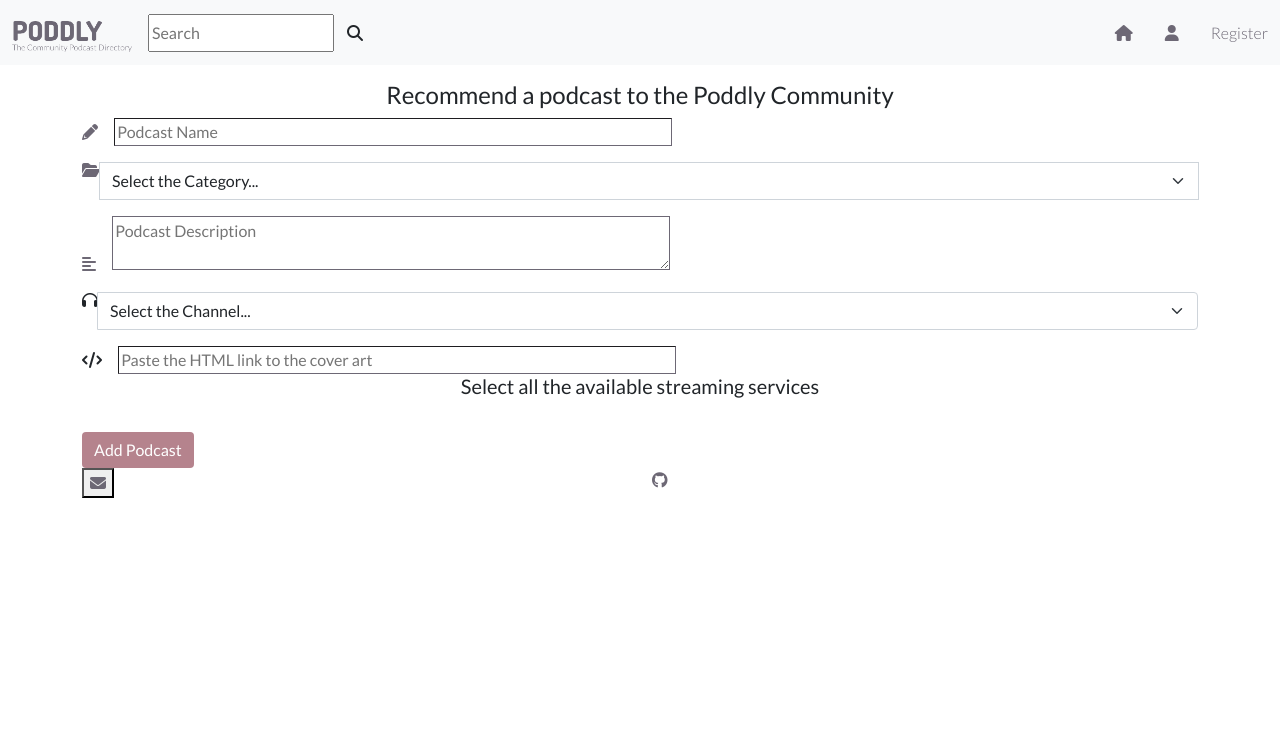
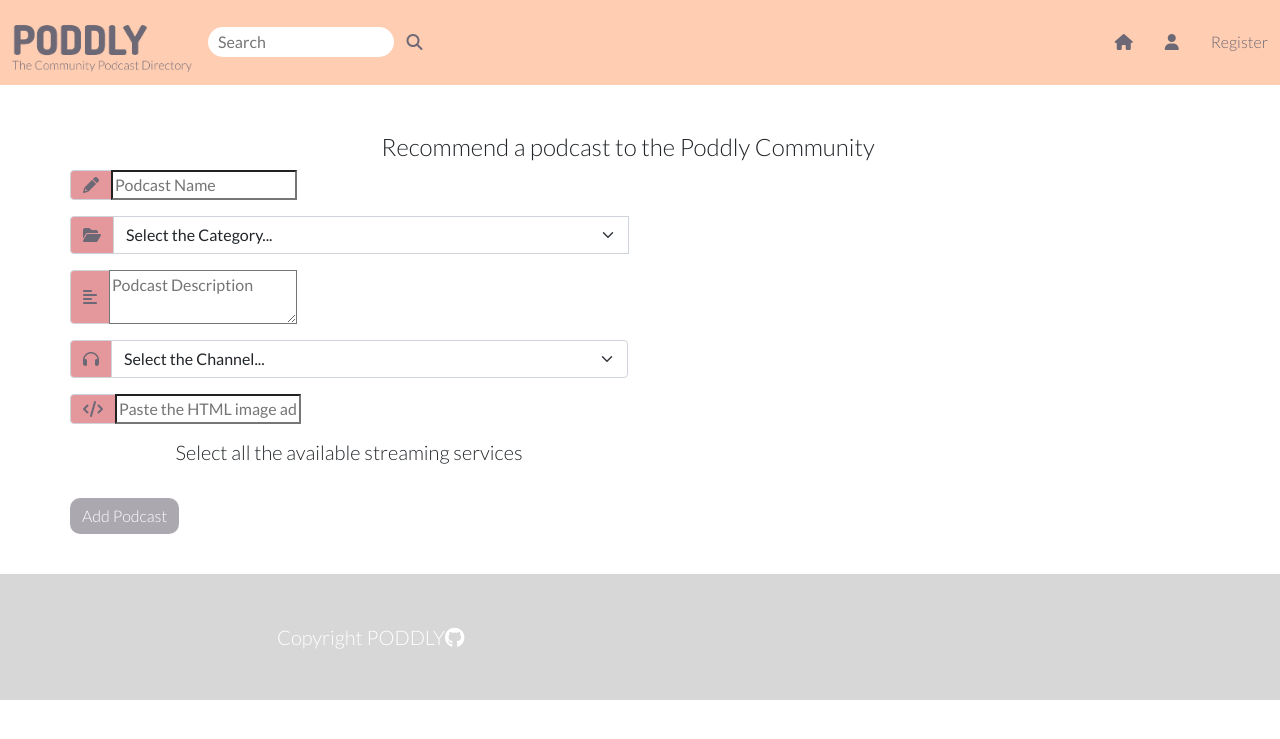
Before and after one commit to PeteCookson/Poddly, a Flask app: page /add_podcast in a window 1280 px wide. Shown: the top 739 px of the page. Run offline with Flask 2, Linux system fonts and the light colour scheme; data that the repository does not hold is empty; some libraries are stand-ins or nearby versions.

Commit message:
Update to styling, changes to style.css

```diff
--- a/static/css/style.css
+++ b/static/css/style.css
@@ -12,10 +12,33 @@ a {
     text-decoration: none;
 }
 
+h5,
+h4 {
+    font-weight: 300;
+    text-align: center;
+    margin-top: 3;
+}
+
+/*----------------------Navbar */
+
+.navbar {
+    background-color: #ffcdb2;
+}
+
+.navbar-toggler {
+    color: #6d6875;
+}
+
 .nav-item {
     padding-left: 2rem;
+
 }
 
+.fa-solid:hover {
+    color: #FFFFFF;
+}
+
+/*----------------------Alert box */
 
 .flashes h4 {
     line-height: 2;
@@ -24,21 +47,26 @@ a {
 .alert {
     text-align: center;
     font-size: 1.4rem;
+    font-weight: 300;
     position: fixed;
-    top: 75px;
+    top: 85px;
     left: 25%;
     width: 50%;
-    z-index: 7000;
-    color: rgb(6, 6, 6);
-    background-color: white;
+    z-index: 1000;
+    color: #FFFFFF;
+    background-color: #d7d7d7;
     border: none;
-    border-radius: 6px;
+    border-radius: 33px;
 }
 
+/*----------------------Buttons */
+
 .btn-primary {
-    background-color: #b5838d;
+    background-color: #6d687592;
     color: white;
     border: none;
+    border-radius: 10px;
+    font-weight: 300;
 }
 
 .btn-primary:hover {
@@ -52,12 +80,18 @@ a {
     border-radius: 6px;
 }
 
-.fas {
+.fas,
+.fa-magnifying-glass {
+    display: flex;
+    align-items: center;
     color: #6d6875;
 }
 
+/*----------------Cards*/
+
 .card {
     min-width: 200px;
+    max-width: 400px;
     border-radius: 10px;
     margin: 20px;
     padding: 0;
@@ -65,16 +99,42 @@ a {
     transition: .5s;
 }
 
-.text-input {
+/*----------------Input*/
+
+.add-podcast {
+    width: 100%;
+}
+
+.input-field {
+    width: 80%;
+    border: none;
+    border-radius: 20px;
+    padding-left: 10px;
+}
+
+.form-select {
+    width: 80%
+}
+
+. text-input {
     border-color: #6d6875;
-    width: 50%;
     border-width: 1px;
-    margin-left: 10px;
+    /*display: flex;
+    border: #6d6875;
+    width: 100%;
+
+    margin-left: 10px;*/
 }
 
 .card:hover {
     transform: scale(1.1);
 }
+
+.input-group-text {
+    background-color: #e5989b;
+}
+
+/*----------------Comment modal*/
 
 .pop-outer {
     background-color: rgba(0, 0, 0, 0.5);
@@ -94,10 +154,24 @@ a {
     margin: 5% auto;
 }
 
-/*--------------------------------------------Media Queries*/
+/*----------------------Footer*/
+
+footer {
+    background-color: #d7d7d7;
+    color: #FFFFFF;
+    font-size: 20px;
+    margin-top: 40px;
+}
+
+.fa-github {
+    color: #FFFFFF;
+}
+
+/*----------------------Media Queries*/
 @media screen and (min-width: 768px) {
 
     .log-card {
         width: 50%;
     }
+
 }
--- a/templates/add_podcast.html
+++ b/templates/add_podcast.html
@@ -1,20 +1,19 @@
 {% extends "base.html" %}
 {% block content %}
-<div class="container mt-3">
-    <div class="col">
+<div class="container mt-5">
+    <div class="row add-podcast">
         <h4 class="text-center">Recommend a podcast to the Poddly Community</h4>
-        <form class="col" method="POST" action="{{ url_for('add_podcast') }}">
+        <form class="col-6 align-self-center px-0" method="POST" action="{{ url_for('add_podcast') }}">
             <!-- podcast name -->
-            <div class="mb-3">
-                <i class="fas fa-pencil-alt prefix"></i>
-                <label for="podcast_name"></label>
-                <input type="text" class="validate text-input" id="podcast_name" name="podcast_name" minlength="5" maxlength="50" placeholder="Podcast Name" required>
+            <div class="input-group mb-3">
+                <span class="input-group-text"><i class="fas fa-pencil-alt prefix"></i></span>
+                <input type="text" class="validate text-input" id="podcast_name" name="podcast_name" placeholder="Podcast Name" aria-label="Podcast Name" aria-describedby="Podcast Name" minlength="5" maxlength="50" required>
             </div>
             <!-- category -->
             <div class="input-group mb-3">
-                <i class="fas fa-folder-open prefix"></i>
+                <label class="input-group-text" for="category_name"><i class="fas fa-folder-open prefix"></i></label>
                 <select class="form-select validate" id="category_name" name="category_name" required>
-                    <option value="">Select the Category...</option>
+                    <option value=""><i class="fas fa-folder-open prefix"></i>Select the Category...</option>
                     {% for category in categories %}
                     <option value="{{ category.category_name }}">{{ category.category_name }}</option>
                     {% endfor %}
@@ -22,14 +21,14 @@
                 <label for="category_name"></label>
             </div>
             <!-- description -->
-            <div class="mb-3">
-                <i class="fas fa-align-left prefix"></i>
+            <div class="input-group mb-3">
+                <span class="input-group-text" id="podcast_description"><i class="fas fa-align-left prefix"></i></span>
+                <textarea type="text" class="validate text-input" id="podcast_description" name="podcast_description" placeholder="Podcast Description" aria-label="Podcast Description" aria-describedby="Podcast Description" maxlength="500"></textarea>
                 <label for="podcast_description"></label>
-                <textarea type="text" class="validate text-input" id="podcast_description" name="podcast_description" placeholder="Podcast Description"></textarea>
             </div>
             <!-- channel -->
             <div class="input-group mb-3">
-                <i class="fa-solid fa-headphones"></i>
+                <label class="input-group-text" for="channel"><i class="fas fa-headphones"></i></label>
                 <select class="form-select" id="channel" name="channel" required>
                     <option value="">Select the Channel...</option>
                     {% for channel in channels %}
@@ -38,14 +37,14 @@
                 </select>
             </div>
             <!-- cover -->
-            <div>
-                <i class="fa-solid fa-code"></i>
+            <div class="input-group mb-3">
+                <span class="input-group-text" id="cover"><i class="fas fa-code"></i></span>
+                <input type="text" class="validate text-input" name="cover" placeholder="Paste the HTML image address" required>
                 <label for="cover"></label>
-                <input type="text" class="validate text-input" id="cover" name="cover" placeholder="Paste the HTML link to the cover art" required>
             </div>
             <!-- services -->
             <div>
-                <h5 class="text-center">Select all the available streaming services</h5>
+                <h5 class="text-center mt-3">Select all the available streaming services</h5>
                 <div class="form-check">
                     {% for service in services %}
                     <input class="form-check-input" type="checkbox" value="{{ service.streaming_service }}" id="streaming_service" name="streaming_service">
--- a/templates/base.html
+++ b/templates/base.html
@@ -8,6 +8,9 @@
     <link rel="stylesheet" href="https://cdnjs.cloudflare.com/ajax/libs/font-awesome/6.1.1/css/all.min.css" integrity="sha512-KfkfwYDsLkIlwQp6LFnl8zNdLGxu9YAA1QvwINks4PhcElQSvqcyVLLD9aMhXd13uQjoXtEKNosOWaZqXgel0g==" crossorigin="anonymous" referrerpolicy="no-referrer" type="text/css">
     <link href="https://cdn.jsdelivr.net/npm/bootstrap@5.1.3/dist/css/bootstrap.min.css" rel="stylesheet" integrity="sha384-1BmE4kWBq78iYhFldvKuhfTAU6auU8tT94WrHftjDbrCEXSU1oBoqyl2QvZ6jIW3" crossorigin="anonymous" type="text/css">
     <link rel="stylesheet" href="{{ url_for('static', filename='css/style.css') }}" type="text/css">
+    <link rel="icon" type="image/png" sizes="32x32" href="/favicon-32x32.png">
+    <link rel="icon" type="image/png" sizes="16x16" href="/favicon-16x16.png">
+    <link rel="manifest" href="/site.webmanifest">
     {% block styles %}
     {% endblock %}
     <title>Poddly</title>
@@ -17,22 +20,21 @@
 
     <header>
         <!-- top navbar -->
-        <nav class="navbar navbar-expand-lg navbar-light bg-light">
+        <nav class="navbar navbar-expand-lg">
             <div class="container-fluid">
-                <a class="navbar-brand" href="{{ url_for('get_podcasts') }}"><img src="/static/img/logo.png" alt="Logo for PODDLY" style="width: 120px"></a>
+                <a class="navbar-brand" href="{{ url_for('get_podcasts') }}"><img src="/static/img/logo.png" alt="Logo for PODDLY" style="width: 180px"></a>
                 <form action="{{ url_for('search') }}" method="POST" class="d-flex">
-                    <input class="validate" type="text" name="query" id="query" minlength="3" placeholder="Search" aria-label="Search" required>
+                    <input class="input-field validate" type="text" name="query" id="query" minlength="3" placeholder="Search" aria-label="Search" required>
                     <label for="query"></label>
                     <button class="btn" type="submit"><i class="fa-solid fa-magnifying-glass"></i></button>
                 </form>
-                <button class="navbar-toggler" type="button" data-bs-toggle="collapse" data-bs-target="#navbarToggler" aria-controls="navbarToggler" aria-expanded="false" aria-label="Toggle navigation">
+                <!--<button class="navbar-toggler" type="button" data-bs-toggle="collapse" data-bs-target="#navbarToggler" aria-controls="navbarToggler" aria-expanded="false" aria-label="Toggle navigation">
                     <span class="navbar-toggler-icon"></span>
                 </button>
-                <div class="collapse navbar-collapse" id="navbarToggler">
+                <div class="collapse navbar-collapse" id="navbarToggler">-->
                 <ul class="navbar-nav ms-auto">
                     <li class="nav-item"><a href="{{ url_for('get_podcasts') }}" data-bs-toggle="tooltip" data-bs-placement="top" title="Home"><i class="fa-solid fa-house"></i></a></li>
                     {% if session.user %}
-                        <!--<li class="nav-item"><a href="{{ url_for('profile', username=session['user']) }}" data-bs-toggle="tooltip" data-bs-placement="top" title="Profile"><i class="fa-solid fa-user"></i></a></li>-->
                     <li class="nav-item"><a href="{{ url_for('add_podcast') }}" data-bs-toggle="tooltip" data-bs-placement="top" title="Recommend a Podcast"><i class="fa-solid fa-podcast"></i></a></li>
                     <li class="nav-item"><a href="{{ url_for('logout') }}" data-bs-toggle="tooltip" data-bs-placement="top" title="Logout"><i class="fa-solid fa-user"></i></a></li>
                     {% if session.user|lower == "admin"|lower %}
@@ -60,21 +62,25 @@
         {% endwith %}
     </section>
 
-    <main class="container-fluid">
+    <main class="container-fluid align-items-center">
         {% block content %}
         {% endblock %}
 
     </main>
-    <footer class="container">
-        <div class="row">
-            <div class="contact-info-email col-6">
-                <button id="contactBtn" aria-label="Contact"><i class="fas fa-solid fa-envelope" aria-hidden="true"></i></button>
-            </div>
+    {% block footer %}
+    <footer class="">
+        <div class="container d-flex justify-content-center py-5">
+            <div class="text-center ">
+                Copyright PODDLY</div>
             <div class="contact-info-github col-6">
                 <a href="https://github.com/PeteCookson" aria-label="Github" target="_blank"><i class="fab fa-brands fa-github"></i></a>
             </div>
         </div>
+
+        <!-- Copyright -->
+
     </footer>
+    {% endblock %}
 
     <script src="https://code.jquery.com/jquery-3.6.0.min.js" integrity="sha256-/xUj+3OJU5yExlq6GSYGSHk7tPXikynS7ogEvDej/m4=" crossorigin="anonymous"></script>
     <script src="https://cdn.jsdelivr.net/npm/bootstrap@5.1.3/dist/js/bootstrap.bundle.min.js" integrity="sha384-ka7Sk0Gln4gmtz2MlQnikT1wXgYsOg+OMhuP+IlRH9sENBO0LRn5q+8nbTov4+1p" crossorigin="anonymous"></script>
--- a/templates/register.html
+++ b/templates/register.html
@@ -1,8 +1,8 @@
 {% extends "base.html" %}
 {% block content %}
 
-<div class="reg-card mb-3 text-center">
-    <div class="card-panel mb-3">
+<div class="mt-3 text-center">
+    <div class="m-4">
         <form class="col" method="POST" action="{{ url_for('register') }}">
             <!-- username -->
             <div class="row mb-3">
```
Also changed, not shown: templates/login.html (+4 -3 lines), templates/podcasts.html (+15 -15 lines). Lines whose indentation alone changed are shown as unchanged.
